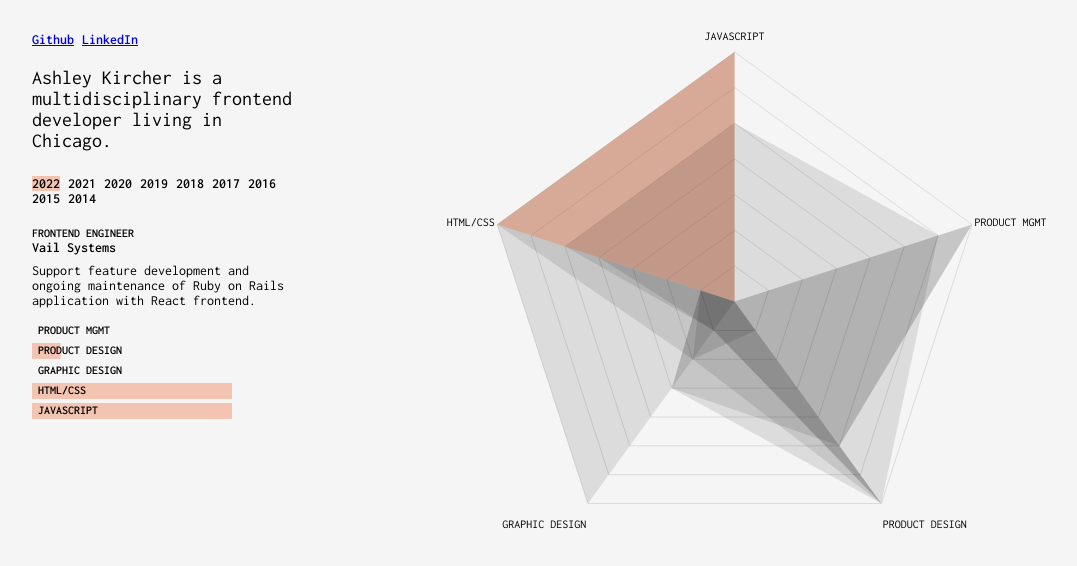
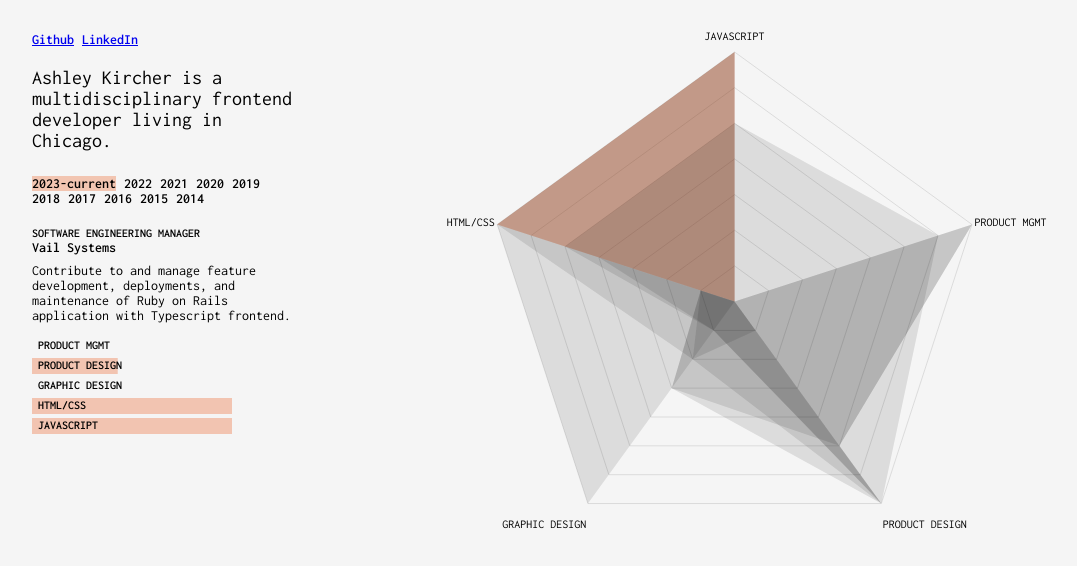
Before and after one commit to awkircher/personal-Eng, a React (Create React App) app: page / in a window 1280 px wide. Shown: the top 566 px of the page, without its empty margins (16-1093 px from the left). Built offline with nearby package versions, Linux system fonts and the light colour scheme.

Commit message:
Pull descriptions into their own file. Add most recent experience.

```diff
--- a/src/App.css
+++ b/src/App.css
@@ -69,6 +69,7 @@
 }
 
 /* Refactor this to be a selected or current class */
+[class='years 2023-current'] [data-year="2023-current"],
 [class="years 2022"] [data-year="2022"],
 [class="years 2021"] [data-year="2021"],
 [class="years 2020"] [data-year="2020"],
--- a/src/App.js
+++ b/src/App.js
@@ -1,10 +1,12 @@
 import { useState, useEffect } from 'react'
 import { makeBarChartHappen, makeRadarHappen } from './chart/script'
+import * as RoleDescriptions from './RoleDescriptions'
 import "./Chart.css"
 import './App.css';
 
 function App() {
   const years = [
+    '2023-current',
     '2022',
     '2021',
     '2020',
@@ -16,100 +18,42 @@ function App() {
     '2014'
   ]
 
-  const current = {
-    year: '2022',
-    role: 'Frontend Engineer',
-    company: 'Vail Systems',
-    text: 'Support feature development and ongoing maintenance of Ruby on Rails application with React frontend.',
-  }
+  const current = RoleDescriptions.year_current
 
   const [selection, setSelection] = useState(current);
   const [width, setWidth] = useState(window.innerWidth);
 
   const updateSelection = function(year) {
     switch(year) {
-      case '2022':
+      case '2023-current':
         setSelection(current)
         break;
+      case '2022':
+        setSelection(RoleDescriptions.year_2022)
+        break;
       case '2021':
-        setSelection(
-          {
-            year: '2021',
-            role: 'Frontend Engineer',
-            company: 'Vail Systems',
-            text: 'Support feature development and ongoing maintenance of Ruby on Rails application with React frontend.'
-          }
-        )
+        setSelection(RoleDescriptions.year_2021)
         break;
       case '2020':
-        setSelection(
-          {
-            year: '2020',
-            role: 'UX Designer',
-            company: 'Vail Systems',
-            text: 'Led product design and UX for consumer-facing telecommunications API. Managed the professional development of new UX researcher.'
-          }
-        )
+        setSelection(RoleDescriptions.year_2020)
         break;
       case '2019':
-        setSelection(
-          {
-            year: '2019',
-            role: 'UX Designer',
-            company: 'Vail Systems',
-            text: 'Led the creation and management of a new product design internship, resulting in the successful hiring of graduate-level UX researcher and designer.'
-          }
-        )
+        setSelection(RoleDescriptions.year_2019)
         break;
       case '2018':
-        setSelection(
-          {
-            year: '2018',
-            role: 'UX Designer',
-            company: 'Vail Systems',
-            text: 'Work closely with product and engineering to design B2B telecommunications software.'
-          }
-        )
+        setSelection(RoleDescriptions.year_2018)
         break;
       case '2017':
-        setSelection(
-          {
-            year: '2017',
-            role: 'Cofounder',
-            company: 'Minda Labs',
-            text: 'Led product vision, business development, and product management for virtual reality-based learning platform. Worked closely with academics and researchers at Yale, Stanford, and Harvard to understand student needs and learning objectives, and translate into feature set. Prioritized tasks and managed technical implementation for on-time deployment. Successfully launched paid pilots to over 1,200 students during Fall 2018.'
-          }
-        )
+        setSelection(RoleDescriptions.year_2017)
         break;
       case '2016':
-        setSelection(
-          {
-            year: '2016',
-            role: 'Product Designer',
-            company: 'Enigma',
-            text: 'Worked on all design aspects of enterprise-level data management ecosystem. Defined team-wide UX principles. Led product research, user interviews, and user testing. Lead designer on relaunch of Enigma Public, redesigning onboarding and initial user flows resulting in a 200% increase in daily active users.'
-          }
-        )
+        setSelection(RoleDescriptions.year_2016)
         break;
       case '2015':
-        setSelection(
-          {
-            year: '2015',
-            role: 'Product Designer',
-            company: 'Chartbeat',
-            text: 'Collaborated on UX and visual design of our enterprise-level analytics tools and dashboards for editorial teams. Contributed to product research, user interviews, and user testing.'
-          }
-        )
+        setSelection(RoleDescriptions.year_2015)
         break;
       case '2014':
-        setSelection(
-          {
-            year: '2014',
-            role: 'Marketing Web Designer',
-            company: 'Chartbeat',
-            text: 'Redefined visual brand, maintained style guide, created illustrations for Twitter campaigns, collateral, and public-facing website. Redesigned and collaborated to build the public-facing website.'
-          }
-        )
+        setSelection(RoleDescriptions.year_2014)
         break;
       default:
         return null;
--- a/src/Chart.css
+++ b/src/Chart.css
@@ -85,6 +85,7 @@
 }
 
 /* Refactor this to be a selected or current class */
+[class='2023-current'] [data-series="2023-current"],
 [class='2022'] [data-series="2022"],
 [class='2021'] [data-series="2021"],
 [class='2020'] [data-series="2020"],
--- /dev/null
+++ b/src/RoleDescriptions.js
@@ -0,0 +1,78 @@
+export const year_current = {
+    year: '2023-current',
+    role: 'Software Engineering Manager',
+    company: 'Vail Systems',
+    text: 'Contribute to and manage feature development, deployments, and maintenance of Ruby on Rails application with Typescript frontend.'
+}
+
+export const year_2022 =
+    {
+    year: '2022',
+    role: 'Frontend Engineer',
+    company: 'Vail Systems',
+    text: 'Support feature development and ongoing maintenance of Ruby on Rails application with React frontend.',
+    }
+
+export const year_2021 =
+    {
+    year: '2021',
+    role: 'Frontend Engineer',
+    company: 'Vail Systems',
+    text: 'Support feature development and ongoing maintenance of Ruby on Rails application with React frontend.'
+    }
+
+export const year_2020 =
+    {
+    year: '2020',
+    role: 'UX Designer',
+    company: 'Vail Systems',
+    text: 'Led product design and UX for consumer-facing telecommunications API. Managed the professional development of new UX researcher.'
+    }
+
+export const year_2019 =
+    {
+    year: '2019',
+    role: 'UX Designer',
+    company: 'Vail Systems',
+    text: 'Led the creation and management of a new product design internship, resulting in the successful hiring of graduate-level UX researcher and designer.'
+    }
+
+export const year_2018 =
+    {
+    year: '2018',
+    role: 'UX Designer',
+    company: 'Vail Systems',
+    text: 'Work closely with product and engineering to design B2B telecommunications software.'
+    }
+
+export const year_2017 =
+    {
+    year: '2017',
+    role: 'Cofounder',
+    company: 'Minda Labs',
+    text: 'Led product vision, business development, and product management for virtual reality-based learning platform. Worked closely with academics and researchers at Yale, Stanford, and Harvard to understand student needs and learning objectives, and translate into feature set. Prioritized tasks and managed technical implementation for on-time deployment. Successfully launched paid pilots to over 1,200 students during Fall 2018.'
+    }
+
+export const year_2016 =
+    {
+    year: '2016',
+    role: 'Product Designer',
+    company: 'Enigma',
+    text: 'Worked on all design aspects of enterprise-level data management ecosystem. Defined team-wide UX principles. Led product research, user interviews, and user testing. Lead designer on relaunch of Enigma Public, redesigning onboarding and initial user flows resulting in a 200% increase in daily active users.'
+    }
+
+export const year_2015 =
+    {
+    year: '2015',
+    role: 'Product Designer',
+    company: 'Chartbeat',
+    text: 'Collaborated on UX and visual design of our enterprise-level analytics tools and dashboards for editorial teams. Contributed to product research, user interviews, and user testing.'
+    }
+
+export const year_2014 =
+    {
+    year: '2014',
+    role: 'Marketing Web Designer',
+    company: 'Chartbeat',
+    text: 'Redefined visual brand, maintained style guide, created illustrations for Twitter campaigns, collateral, and public-facing website. Redesigned and collaborated to build the public-facing website.'
+    }
--- a/src/chart/RadarChart.js
+++ b/src/chart/RadarChart.js
@@ -106,25 +106,27 @@ export var RadarChart = {
 					 .attr("data-series", function() {
 						 switch(series) {
 							 case 0:
+								return "2023-current"
+							 case 1:
 								return "2022"
-							 case 1:
+							 case 2:
 								return "2021"
-							 case 2:
+							 case 3:
 								return "2020"
-							 case 3:
+							 case 4:
 								return "2019"
-							 case 4:
+							 case 5:
 								return "2018"
-							 case 5:
+							 case 6:
 								return "2017"
-							 case 6:
+							 case 7:
 								return "2016"
-							 case 7:
+							 case 8:
 								return "2015"
-							 case 8:
+							 case 9:
 								return "2014"
 							default:
-								return "2022"
+								return "2023-current"
 						 }
 					 })
 					 .attr("points",function(d) {
--- a/src/chart/script.js
+++ b/src/chart/script.js
@@ -2,6 +2,13 @@ import { RadarChart } from './RadarChart.js'
 import { BarChart } from './BarChart.js'
 //Data
 var d = [
+	[ //2023-current
+		{axis:"Javascript",value:0.7},
+		{axis:"HTML/CSS",value:0.7},
+		{axis:"Graphic Design",value:0.0},
+		{axis:"Product Design",value:0.3},
+		{axis:"Product Mgmt",value:0.0},
+	],
 	[ //2022
 		{axis:"Javascript",value:0.7},
 		{axis:"HTML/CSS",value:0.7},
@@ -61,7 +68,6 @@ var d = [
   ];
 
 export const makeRadarHappen = function(browserWidth) {
-	console.log('makeRadarHappen with width ' + browserWidth)
 	var w = browserWidth * .39,
 		h = browserWidth * .39;
 
```
Also changed, not shown: 1 other file (tests, documents, lock files or other folders).
